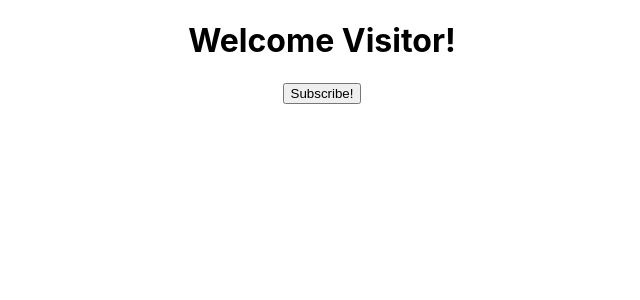
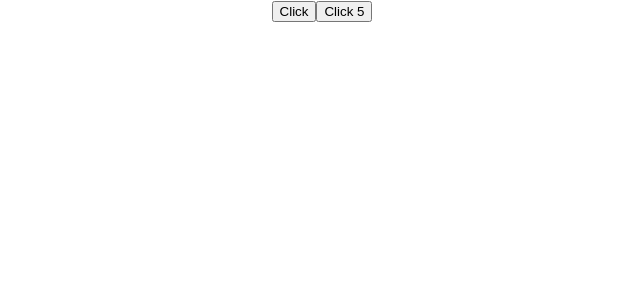
Before and after one commit to roberto-rebello/react-demo, a React (Create React App) app: page / in a window 1280 px wide. Shown: the top 300 px of the page, without its empty margins (318-958 px from the left). Built offline with nearby package versions, Linux system fonts and the light colour scheme.

Commit message:
Creating ClickHandler component

```diff
--- a/src/App.js
+++ b/src/App.js
@@ -1,6 +1,7 @@
 import './App.css';
 import Greet from "./components/Greet"
 import Message from "./components/Message"
+import ClickHandler from "./components/ClickHandler"
 
 function App() {
     return (
@@ -11,8 +12,9 @@ function App() {
             </Greet>
             <Greet name="Diana" heroName="Wonder Woman">
                 <p>This is children props</p>
-            </Greet>*/}
-            <Message/>
+            </Greet>
+            <Message/>*/}
+            <ClickHandler/>
         </div>
     );
 }
--- /dev/null
+++ b/src/components/ClickHandler.js
@@ -0,0 +1,15 @@
+function ClickHandler() {
+
+    function clickHandler(event, count = 1) {
+        console.log("Button Clicked!", count, event);
+    }
+
+    return (
+        <>
+        <button onClick={clickHandler}>Click</button>
+        <button onClick={(event) => clickHandler(event, 5)}>Click 5</button>
+        </>
+    )
+}
+
+export default ClickHandler;
```
